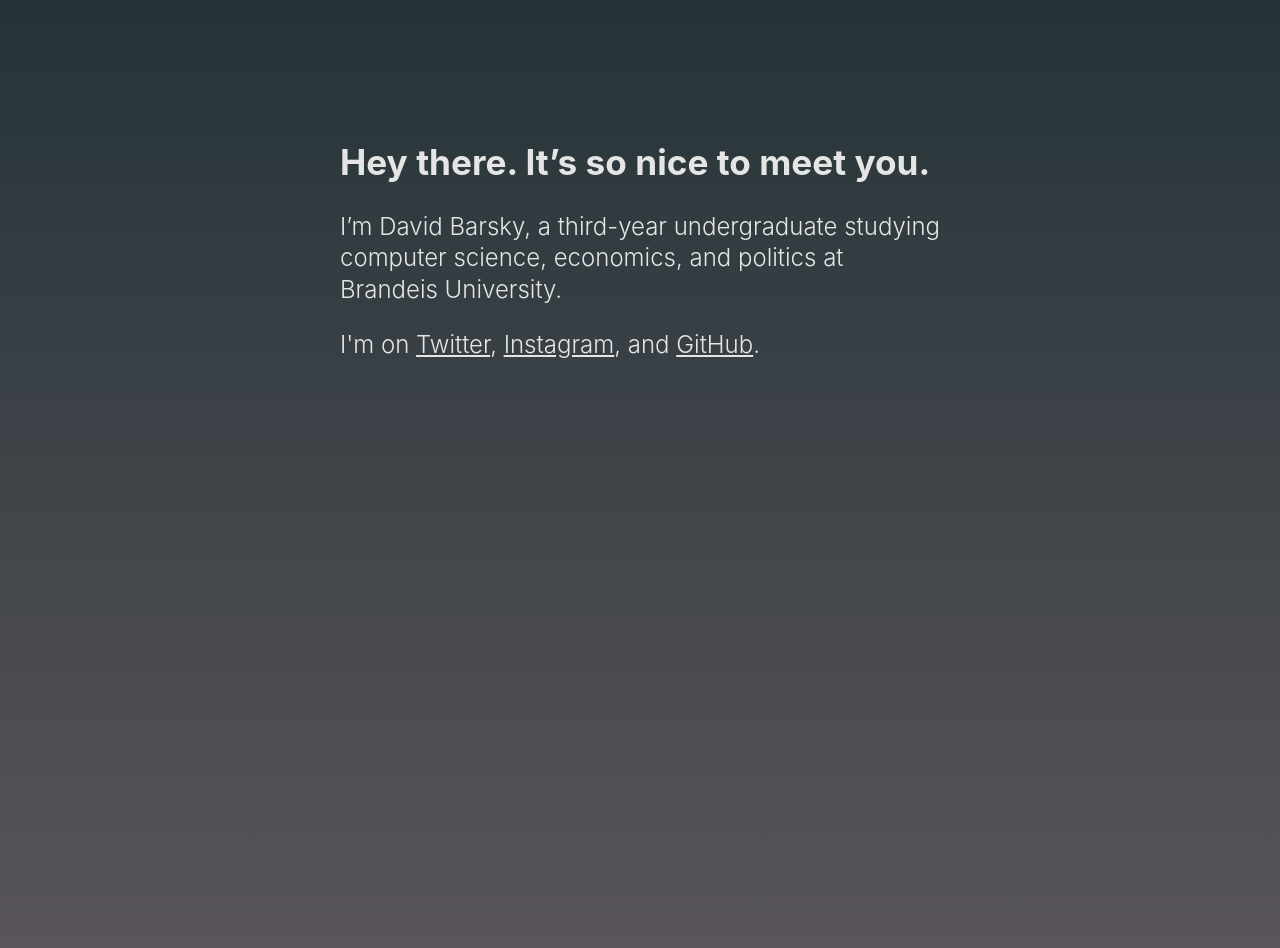
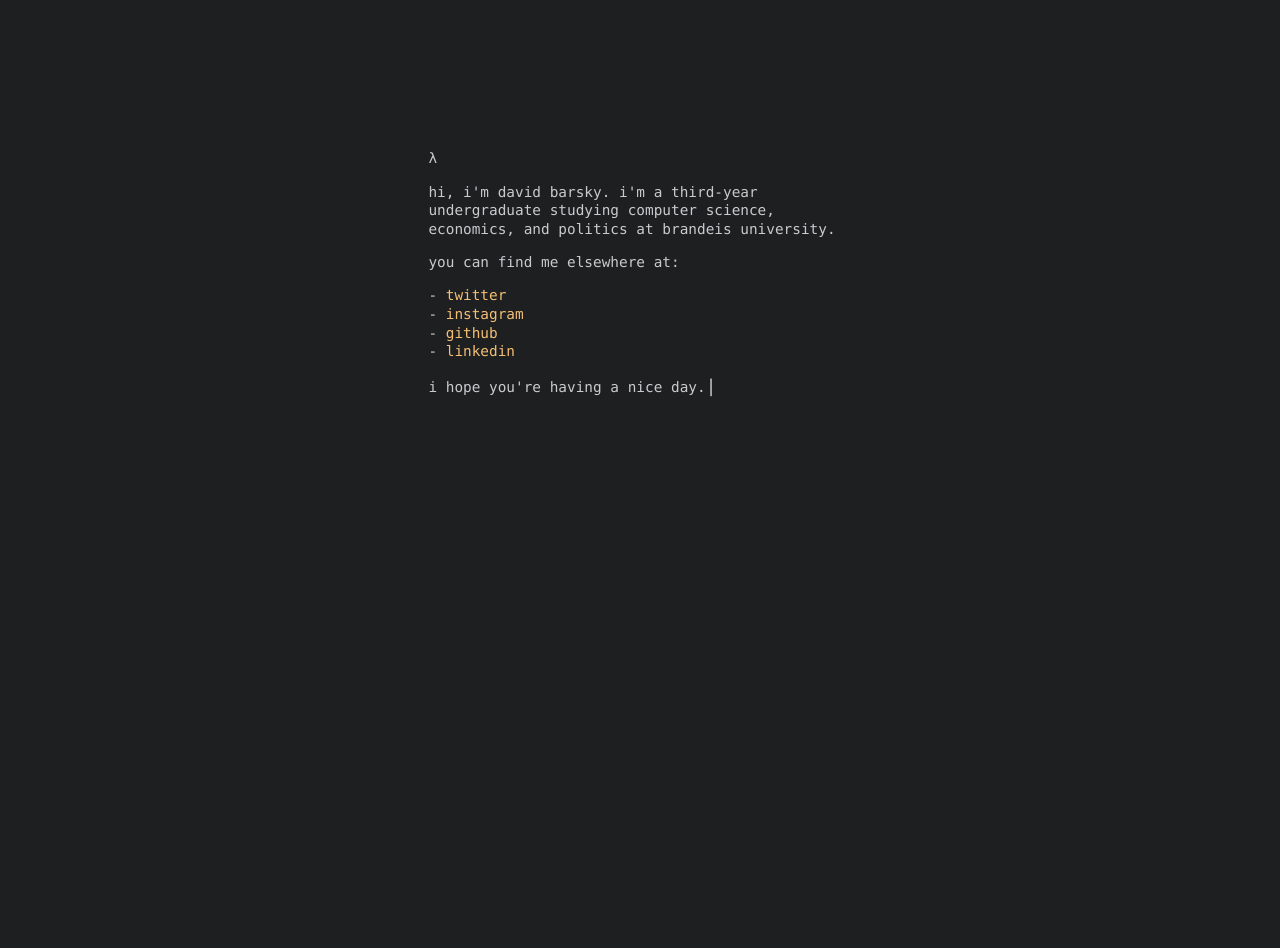
Before and after one commit to davidbarsky/davidbarsky.github.io, a Jekyll site: the page built from index.html, in a window 1280 px wide. Built offline with Jekyll 4.4.1, drawn with Linux system fonts in a browser that asks for light colours; after the commit the page ends 900 px from its top, so only the background shows below that.

Commit message:
sites are like vim now

```diff
--- a/_includes/head.html
+++ b/_includes/head.html
@@ -11,8 +11,6 @@
   <link rel="stylesheet" href="{{ "/css/main.css" | prepend: site.baseurl }}">
   <link rel="canonical" href="{{ page.url | replace:'index.html','' | prepend: site.baseurl | prepend: site.url }}">
   <link rel="alternate" type="application/rss+xml" title="{{ site.title }}" href="{{ "/feed.xml" | prepend: site.baseurl | prepend: site.url }}" />
-  <script src="https://use.typekit.net/dvg3uaw.js"></script>
-  <script>try{Typekit.load({ async: true });}catch(e){}</script>
   <script>
     (function(i,s,o,g,r,a,m){i['GoogleAnalyticsObject']=r;i[r]=i[r]||function(){
     (i[r].q=i[r].q||[]).push(arguments)},i[r].l=1*new Date();a=s.createElement(o),
--- a/css/main.scss
+++ b/css/main.scss
@@ -3,68 +3,74 @@
 ---
 @charset "utf-8";
 
-$body-font-family: -apple-system, BlinkMacSystemFont, "Helvetica", "Roboto", sans-serif;
-$header-font-family: "futura-pt", $body-font-family;
+$body-font-family: "Input", "Menlo", "Consolas", "Roboto Mono", BlinkMacSystemFont, "Helvetica", "Roboto", sans-serif;
 
 // colors
-$gradient-top: #253338;
-$gradient-bottom: #59555a;
-$background-color: #ffffff;
-$text-color: #e5e5e5;
-$link-color: $text-color;
+$background-color: #1d1f21;
+$text-color: #c9cacc;
+$link-color: #f4bf75;
 
 .container {
   display: flex;
   max-height: 100vh;
   min-height: 100vh;
   flex-direction: column;
-  max-width: 600px;
+  max-width: 500px;
   margin: auto;
-  padding: 1em;
 }
 
 body {
   color: $text-color;
   font-family: $body-font-family;
-  background: linear-gradient($gradient-top, $gradient-bottom);
+  background-color: $background-color;
 
-  font-size: 1.5rem;
+  font-size: 0.9rem;
   font-weight: 300;
   line-height: 1.3;
-}
-
-h1 {
-  color: $text-color;
-  font-size: 2.2rem;
-  font-family: $header-font-family;
-  font-weight: 700;
-  line-height: 1.1;
+  text-transform: lowercase;
 }
 
 a, a:visited {
   color: $link-color;
+  text-decoration: none;
 }
 
 article {
-  padding-top: 10vh;
+  padding-top: 15vh;
+  padding-right: 3vw;
+  padding-left: 3vw;
   align-self: flex-start;
 }
 
-footer {
-  color: lighten($text-color, 10);
-  font-size: 0.9rem;
-  line-height: 0.8;
-  text-align: center;
+ol {
+  position: relative;
+  display: block;
+  margin: 0;
+  padding: 0rem;
+}
+
+ol:before {
+  content: "- ";
+}
+
+.blinking-cursor {
+  font-weight: 100;
+  font-size: 1.1rem;
+  color: $text-color;
+  animation: 1.1s blink step-end infinite;
+}
+
+@keyframes "blink" {
+  from, to {
+    color: transparent;
+  }
+  50% {
+    color: $text-color;
+  }
 }
 
 @media (max-width: 375px) {
   article {
     padding-top: 5vh;
   }
-  h1 {
-    font-size: 1.8rem;
-  }
-  body {
-    font-size: 1.1rem;
-  }
 }
--- a/index.html
+++ b/index.html
@@ -3,9 +3,15 @@ layout: default
 ---
 
 <article>
-  <h1>Hey there. It’s so nice to meet you.</h1>
+  <p>λ</>
+  <p>Hi, I'm David Barsky. I'm a third-year undergraduate studying computer science, economics, and politics at Brandeis University.</p>
 
-  <p>I’m David Barsky, a third-year undergraduate studying computer science, economics, and politics at Brandeis University.</p>
+  <p>You can find me elsewhere at:</p>
 
-  <p>I'm on <a href="https://twitter.com/thramp">Twitter</a>, <a href="https://instagram.com/thramp">Instagram</a>, and <a href="https://github.com/davidbarsky">GitHub</a>.
+  <ol><a href="https://twitter.com/thramp">Twitter</a></ol>
+  <ol><a href="https://instagram.com/thramp">Instagram</a></ol>
+  <ol><a href="https://github.com/davidbarsky">GitHub</a></ol>
+  <ol><a href="http://linkedin.com/in/davidbarsky">LinkedIn</a></ol>
+
+  <p>I hope you're having a nice day.<span class="blinking-cursor">|</span></p>
 </article>
```
